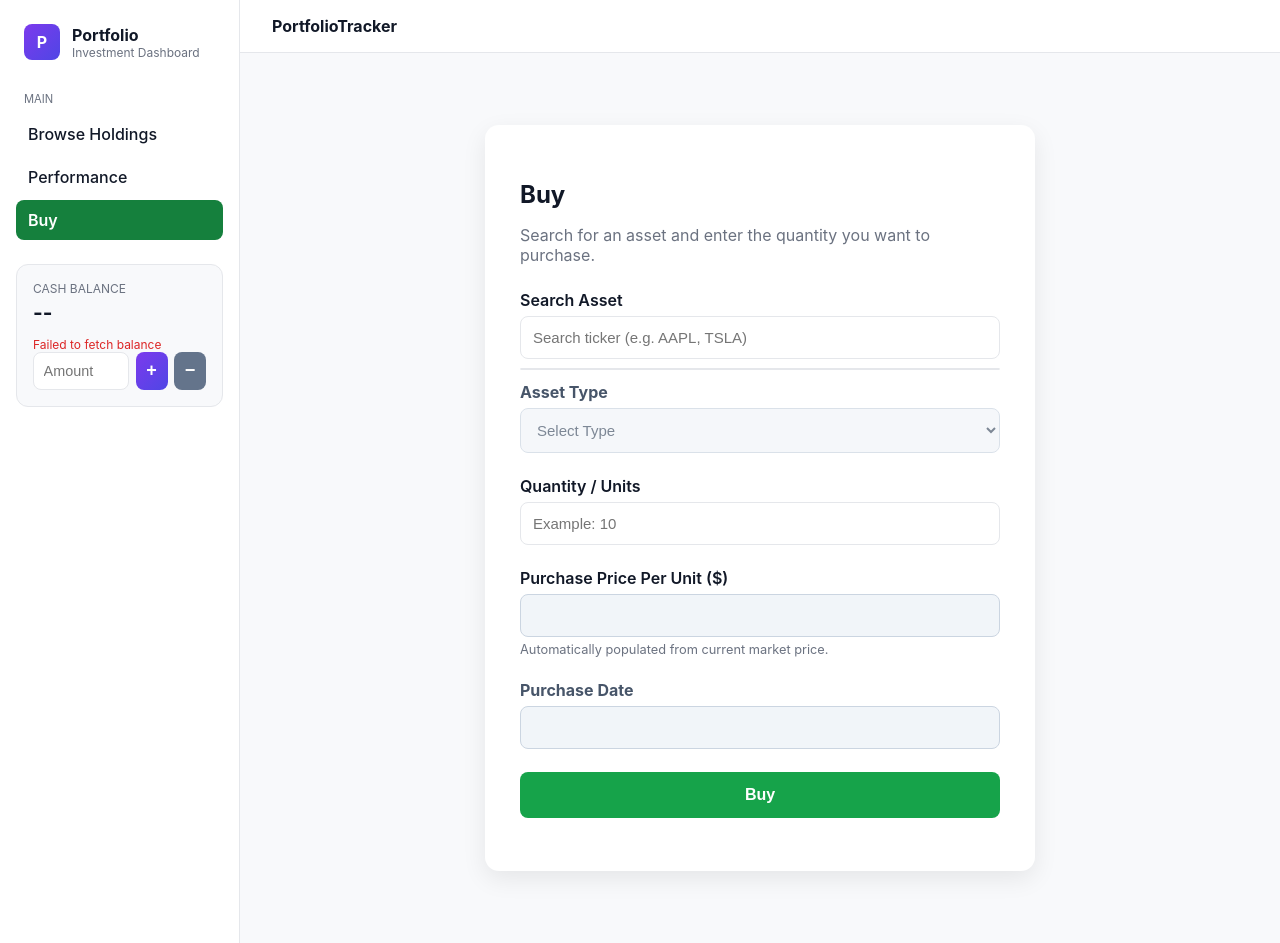
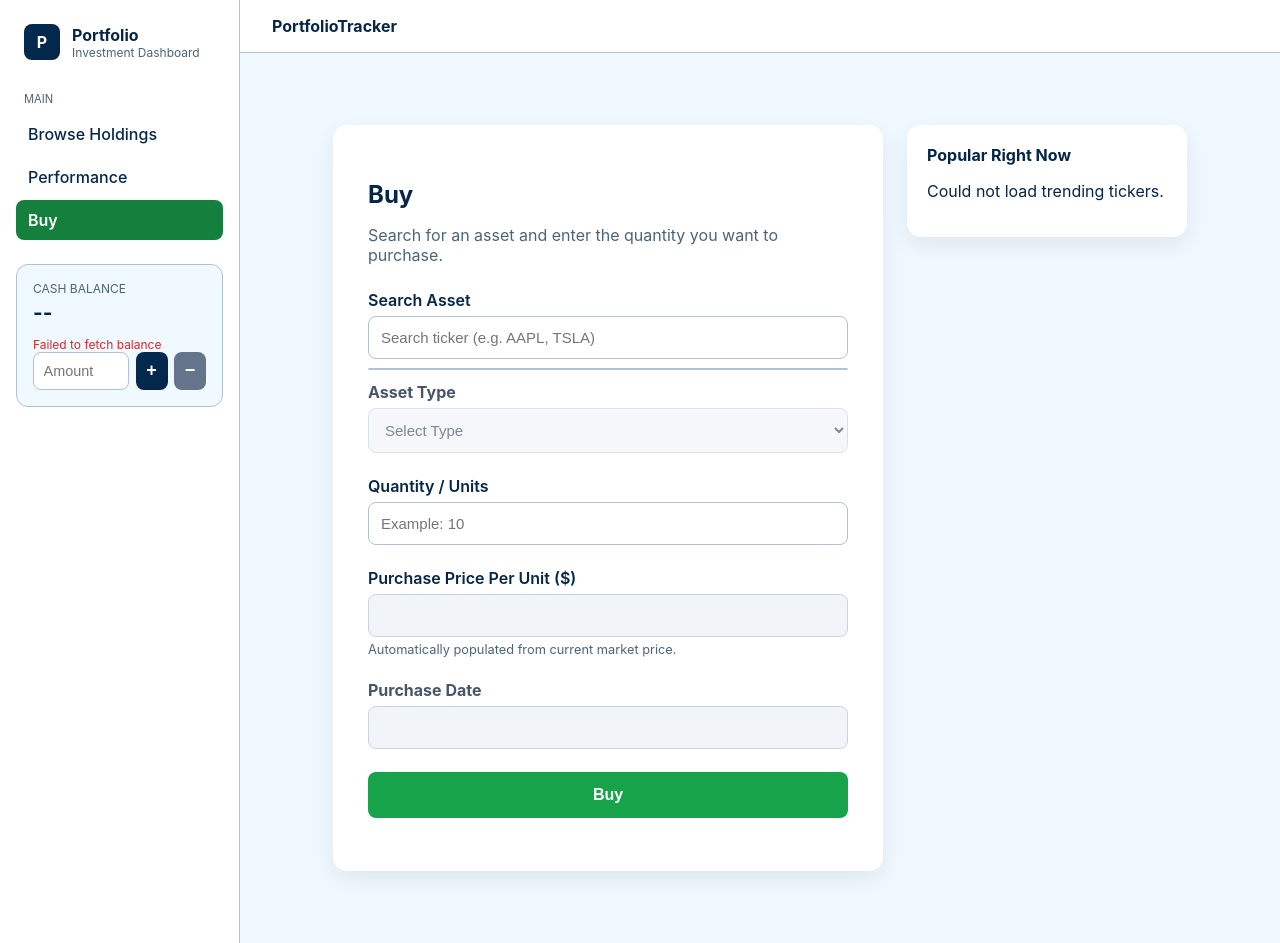
Before and after one commit to Abraham-Dagnew/portfolio_manager_team7_, a Flask app: page /add in a window 1280 px wide. Run offline with Flask 3, Linux system fonts and the light colour scheme.

Commit message:
Add popular tickers widget and rebrand UI to Morgan Stanley navy theme
Adds a real-data "Popular Right Now" panel on the Buy page, sourced
from yfinance's live screener (yf.screen("most_actives")) via a new
GET /stocks/trending endpoint - no new dependency or API key needed.
Clicking a ticker pre-fills the buy form the same way search results
do.

Restyles the site's brand colors from purple/blue to a navy palette
(#012B51/#052647/#EFF9FF/#B0C1D1) across the sidebar, buttons, focus
states, toasts, and the asset allocation chart. Gain/loss colors and
the Buy CTA stay green/red since those are functional financial
signals, not brand colors.

```diff
--- a/frontend/static/css/style.css
+++ b/frontend/static/css/style.css
@@ -1,10 +1,10 @@
 :root {
-    --purple: #7c3aed;
-    --blue: #4f46e5;
-    --bg: #f8f9fb;
-    --border: #e5e7eb;
-    --text: #111827;
-    --text-muted: #6b7280;
+    --navy: #012B51;
+    --navy-dark: #052647;
+    --bg: #EFF9FF;
+    --border: #B0C1D1;
+    --text: #052647;
+    --text-muted: #4C6478;
     --green: #16a34a;
     --red: #dc2626;
     --card-radius: 12px;
@@ -54,7 +54,7 @@ body {
     width:36px;
     height:36px;
     border-radius:8px;
-    background:linear-gradient(135deg,var(--purple),var(--blue));
+    background:linear-gradient(135deg,var(--navy),var(--navy-dark));
     color:white;
     display:flex;
     align-items:center;
@@ -101,7 +101,7 @@ body {
 
 
 .nav-item.active:not(.buy-link) {
-    background:linear-gradient(135deg,var(--purple),var(--blue));
+    background:linear-gradient(135deg,var(--navy),var(--navy-dark));
     color:white;
 }
 
@@ -172,7 +172,7 @@ body {
     width:30px;
     border:none;
     border-radius:6px;
-    background:linear-gradient(135deg,var(--purple),var(--blue));
+    background:linear-gradient(135deg,var(--navy),var(--navy-dark));
     color:white;
     cursor:pointer;
 }
@@ -329,7 +329,7 @@ th {
 
 .toast.info {
 
-    background:#2563eb;
+    background:var(--navy);
 
 }
 
@@ -339,14 +339,129 @@ th {
 ========================= */
 
 
+.buy-layout {
+
+    display:flex;
+    align-items:flex-start;
+    justify-content:center;
+    gap:1.5rem;
+    margin:40px auto;
+    max-width:900px;
+
+}
+
+
 .add-card {
 
     max-width:550px;
-    margin:40px auto;
+    width:100%;
+    margin:0;
     background:white;
     padding:35px;
     border-radius:14px;
     box-shadow:0 8px 25px rgba(0,0,0,.08);
+
+}
+
+
+.trending-panel {
+
+    width:280px;
+    flex-shrink:0;
+    background:white;
+    padding:20px;
+    border-radius:14px;
+    box-shadow:0 8px 25px rgba(0,0,0,.08);
+
+}
+
+
+.trending-panel h3 {
+
+    margin:0 0 12px;
+    font-size:1rem;
+
+}
+
+
+.trending-item {
+
+    display:flex;
+    justify-content:space-between;
+    align-items:center;
+    gap:10px;
+    padding:8px 0;
+    border-bottom:1px solid #f1f5f9;
+    cursor:pointer;
+
+}
+
+
+.trending-item:last-child {
+
+    border-bottom:none;
+
+}
+
+
+.trending-item:hover {
+
+    background:#f8fafc;
+
+}
+
+
+.trending-ticker {
+
+    font-weight:700;
+
+}
+
+
+.trending-name {
+
+    display:block;
+    font-size:.75rem;
+    color:var(--text-muted);
+    max-width:120px;
+    overflow:hidden;
+    text-overflow:ellipsis;
+    white-space:nowrap;
+
+}
+
+
+.trending-price {
+
+    text-align:right;
+
+}
+
+
+.trending-change {
+
+    display:block;
+    font-size:.8rem;
+    font-weight:600;
+
+}
+
+
+@media (max-width:800px) {
+
+    .buy-layout {
+
+        flex-direction:column;
+        align-items:center;
+
+    }
+
+    .trending-panel {
+
+        width:100%;
+        max-width:550px;
+
+    }
 
 }
 
@@ -410,8 +525,8 @@ label[for="type"] {
 .form-group select:focus {
 
     outline:none;
-    border-color:var(--blue);
-    box-shadow:0 0 0 3px rgba(79,70,229,.15);
+    border-color:var(--navy);
+    box-shadow:0 0 0 3px rgba(1,43,81,.15);
 
 }
 
@@ -484,7 +599,7 @@ label[for="type"] {
 
 .stock-option:hover {
 
-    background:#eff6ff;
+    background:var(--bg);
 
 }
 
@@ -872,8 +987,8 @@ label[for="purchaseDate"] {
 
     background:linear-gradient(
         135deg,
-        var(--purple),
-        var(--blue)
+        var(--navy),
+        var(--navy-dark)
     );
 
     color:white;
--- a/frontend/static/js/add_holding.js
+++ b/frontend/static/js/add_holding.js
@@ -1,4 +1,4 @@
-import { addHolding, searchStocks, getStockPrice } from "./api.js";
+import { addHolding, searchStocks, getStockPrice, getTrendingTickers } from "./api.js";
 import { showToast } from "./toast.js";
 import { refreshBalance } from "./balance.js";
 import { formatCurrency } from "./format.js";
@@ -579,3 +579,73 @@ document.addEventListener("click",(event)=>{
 
 
 });
+
+
+
+// Popular tickers widget
+
+const trendingListEl = document.getElementById("trendingList");
+
+async function loadTrendingTickers() {
+
+    if (!trendingListEl) {
+        return;
+    }
+
+    try {
+
+        const movers = await getTrendingTickers();
+
+        if (!movers || movers.length === 0) {
+            trendingListEl.innerHTML = "<p>No trending data available right now.</p>";
+            return;
+        }
+
+        trendingListEl.innerHTML = "";
+
+        movers.forEach((mover) => {
+
+            const item = document.createElement("div");
+            item.className = "trending-item";
+
+            const changeClass = mover.changePercent >= 0 ? "gain-positive" : "gain-negative";
+            const changeSign = mover.changePercent >= 0 ? "+" : "";
+
+            item.innerHTML = `
+                <span>
+                    <span class="trending-ticker">${mover.ticker}</span>
+                    <span class="trending-name">${mover.name}</span>
+                </span>
+                <span class="trending-price">
+                    ${formatCurrency(mover.price)}
+                    <span class="trending-change ${changeClass}">${changeSign}${mover.changePercent.toFixed(2)}%</span>
+                </span>
+            `;
+
+            item.addEventListener("click", async () => {
+
+                tickerInput.value = mover.ticker;
+                stockSuggestions.innerHTML = "";
+
+                typeInput.value = TYPE_MAP.stock;
+
+                setPurchaseDateToday();
+
+                await verifyTickerAndPrefillPrice(mover.ticker);
+
+            });
+
+            trendingListEl.appendChild(item);
+
+        });
+
+    } catch (error) {
+
+        trendingListEl.innerHTML = "<p>Could not load trending tickers.</p>";
+        console.error(error);
+
+    }
+
+}
+
+loadTrendingTickers();
--- a/frontend/static/js/api.js
+++ b/frontend/static/js/api.js
@@ -128,3 +128,14 @@ export async function getStockPrice(ticker) {
     }
     return await response.json();
 }
+
+// GET /stocks/trending
+// Popular tickers widget on the Buy page: live price + daily % change
+// for a handful of real, currently most-active tickers.
+export async function getTrendingTickers() {
+    const response = await fetch(`${API_BASE_URL}/stocks/trending`);
+    if (!response.ok) {
+        throw new Error(await extractErrorMessage(response, "Failed to load trending tickers"));
+    }
+    return await response.json();
+}
--- a/frontend/static/js/performance.js
+++ b/frontend/static/js/performance.js
@@ -8,7 +8,7 @@ const contentEl = document.getElementById("performance-content");
 const tableBodyEl = document.getElementById("holdings-table-body");
 const lastUpdatedEl = document.getElementById("last-updated");
 
-const ALLOCATION_COLORS = ["#7c3aed", "#4f46e5", "#16a34a", "#f59e0b", "#dc2626", "#0ea5e9", "#db2777"];
+const ALLOCATION_COLORS = ["#012B51", "#0E4C7A", "#1C74A8", "#4A9BC7", "#8FC1DE", "#052647", "#B0C1D1"];
 
 function formatPercent(value) {
     return `${Number(value).toFixed(2)}%`;
--- a/frontend/templates/add_holding.html
+++ b/frontend/templates/add_holding.html
@@ -3,6 +3,8 @@
 {% block title %}Buy{% endblock %}
 
 {% block content %}
+
+<div class="buy-layout">
 
 <div class="add-card">
 
@@ -194,6 +196,13 @@
 
 </div>
 
+<aside class="trending-panel">
+    <h3>Popular Right Now</h3>
+    <div id="trendingList" class="trending-list">Loading&hellip;</div>
+</aside>
+
+</div>
+
 
 <script type="module" src="/static/js/add_holding.js"></script>
 
```
Also changed, not shown: main.py (+12 -1 lines), tests/test_main.py (+16 -0 lines), yahoo_service.py (+43 -0 lines).
